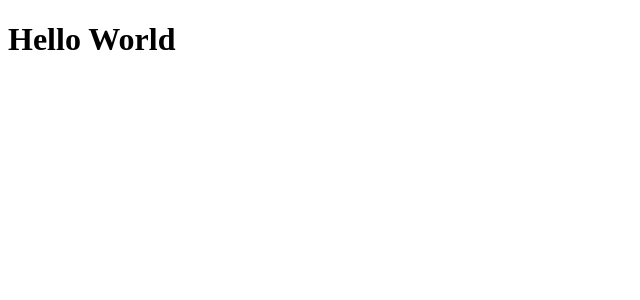
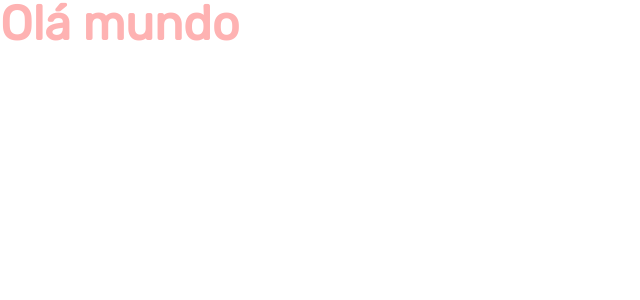
Before and after one commit to PedroHenry-Santos/alurakut, a Next.js app: page / in a window 1280 px wide. Shown: the top 300 px of the page, without its empty margins (0-640 px from the left). Built offline with nearby package versions, Linux system fonts and the light colour scheme.

Commit message:
feat(chakra): add and configure chakra ui
add chakra ui to implement a design system to be followed.
So that it makes it easier to build the
application, creating components.

fixes #1

```diff
--- a/package.json
+++ b/package.json
@@ -17,6 +17,11 @@
     "build-storybook": "build-storybook -s ./public"
   },
   "dependencies": {
+    "@chakra-ui/react": "^1.6.5",
+    "@emotion/react": "^11",
+    "@emotion/styled": "^11",
+    "@fontsource/rubik": "^4.5.0",
+    "framer-motion": "^4",
     "next": "11.0.1",
     "next-pwa": "^5.2.23",
     "react": "17.0.2",
--- /dev/null
+++ b/src/assets/styles/theme.ts
@@ -0,0 +1,41 @@
+import { extendTheme } from '@chakra-ui/react';
+
+const theme = extendTheme({
+  config: {
+    initialColorMode: 'light',
+    useSystemColorMode: false
+  },
+  fonts: {
+    heading: 'Rubik',
+    body: 'Rubik'
+  },
+  colors: {
+    gray: {
+      50: '#F7FAFC',
+      100: '#EDF2F7',
+      200: '#ECF2FA',
+      300: '#C4D5EA',
+      400: '#B8C8DC',
+      500: '#96A9C5',
+      600: '#556172',
+      700: '#2D3748',
+      900: '#171923'
+    },
+    pink: {
+      50: '#F1ECED',
+      200: '#FDC0F5',
+      400: '#F26DF9'
+    },
+    blue: {
+      50: '#D9E6F6',
+      100: '#90CDF4',
+      200: '#82BCFB',
+      400: '#026EBE',
+      600: '#215A82',
+      800: '#194574',
+      900: '#071E37'
+    }
+  }
+});
+
+export default theme;
--- a/src/pages/_app.tsx
+++ b/src/pages/_app.tsx
@@ -1,5 +1,9 @@
+import { ChakraProvider } from '@chakra-ui/react';
 import type { AppProps } from 'next/app';
 import Head from 'next/head';
+
+import '@fontsource/rubik';
+import theme from '../assets/styles/theme';
 
 const MyApp: React.FC<AppProps> = ({ Component, pageProps }) => {
   return (
@@ -11,7 +15,9 @@ const MyApp: React.FC<AppProps> = ({ Component, pageProps }) => {
           content="minimum-scale=1, initial-scale=1, width=device-width, shrink-to-fit=no, user-scalable=no, viewport-fit=cover"
         />
       </Head>
-      <Component {...pageProps} />
+      <ChakraProvider theme={theme}>
+        <Component {...pageProps} />
+      </ChakraProvider>
     </>
   );
 };
--- a/src/pages/_document.tsx
+++ b/src/pages/_document.tsx
@@ -1,6 +1,9 @@
 import React from 'react';
 
+import { ColorModeScript } from '@chakra-ui/react';
 import Document, { Head, Html, Main, NextScript } from 'next/document';
+
+import theme from '../assets/styles/theme';
 
 export default class MyDocument extends Document {
   render(): JSX.Element {
@@ -33,6 +36,7 @@ export default class MyDocument extends Document {
           <link rel="manifest" href="manifest.json" />
         </Head>
         <body>
+          <ColorModeScript initialColorMode={theme.config.initialColorMode} />
           <Main />
           <NextScript />
         </body>
--- a/src/pages/index.tsx
+++ b/src/pages/index.tsx
@@ -1,11 +1,14 @@
 import React from 'react';
 
+import { Heading } from '@chakra-ui/react';
 import { NextPage } from 'next';
 
 const PageComponent: React.FC<NextPage> = () => {
   return (
     <>
-      <h1>Hello World</h1>
+      <Heading size="2xl" color="red.200">
+        Olá mundo
+      </Heading>
     </>
   );
 };
--- a/tsconfig.json
+++ b/tsconfig.json
@@ -13,10 +13,6 @@
     "resolveJsonModule": true,
     "isolatedModules": true,
     "jsx": "preserve",
-    "baseUrl": ".",
-    /* "paths": {
-      "~/*": ["./src/*"]
-    } */
   },
   "include": ["next-env.d.ts", "**/*.ts", "**/*.tsx"],
   "exclude": ["node_modules"]
```
Also changed, not shown: 1 other file (tests, documents, lock files or other folders).
